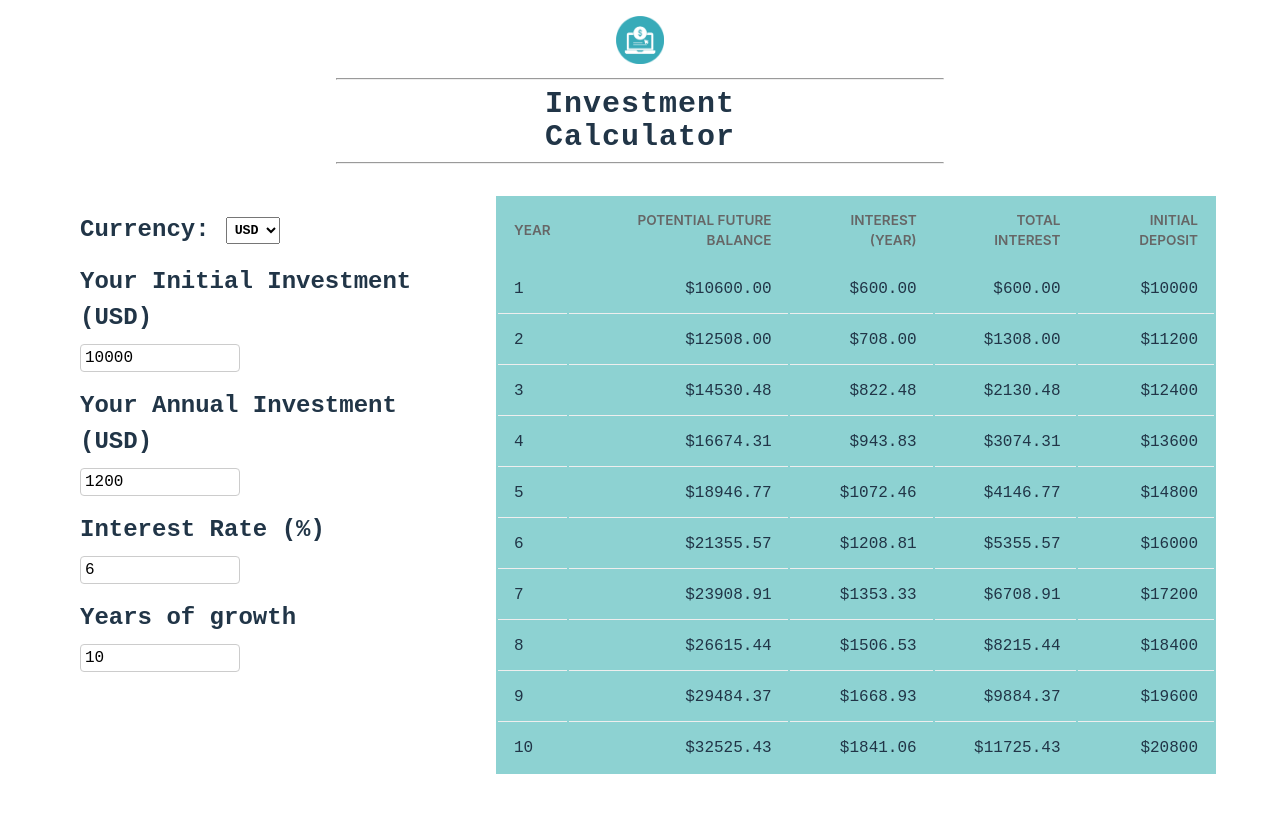
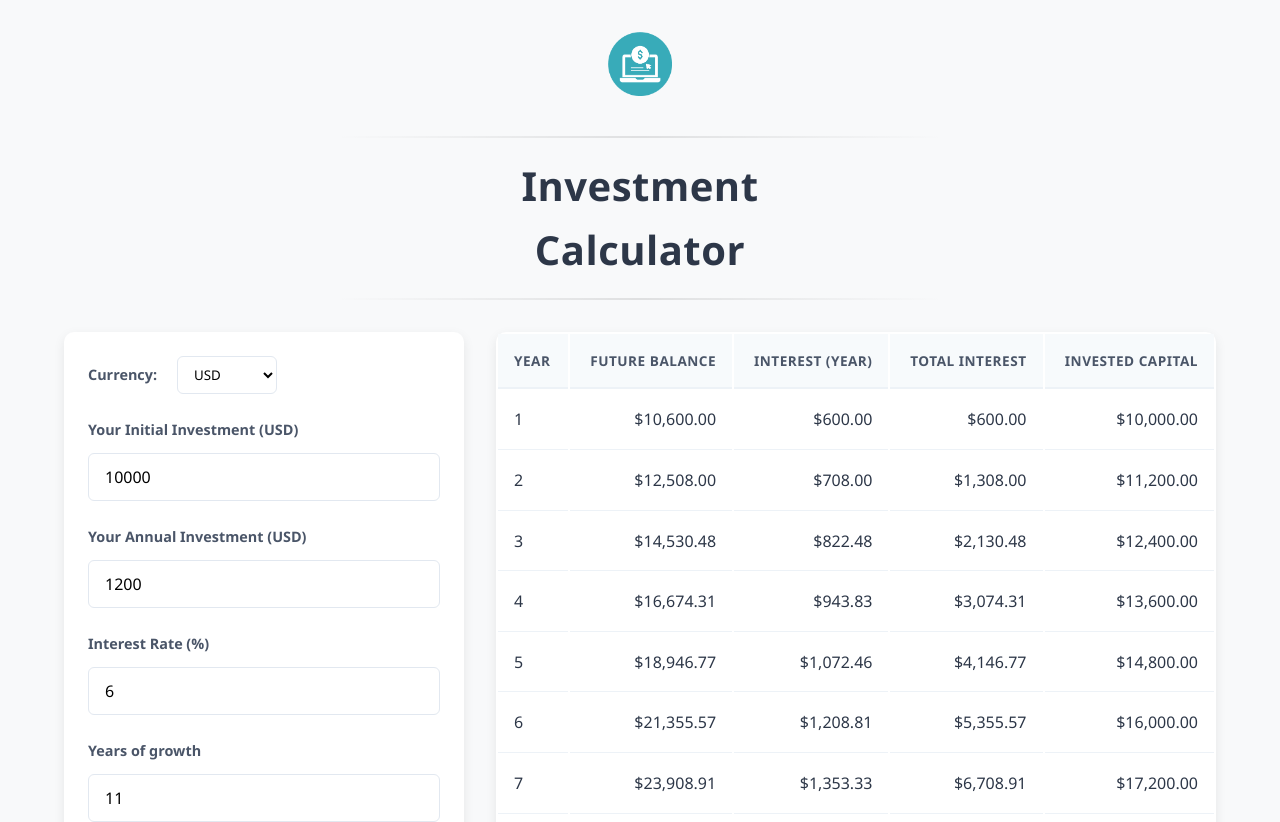
Before and after one commit to denichinv/investment_calculator, a React (Vite) app: page / in a window 1280 px wide. Shown: the top 822 px of the page. Before the commit the page ends 800 px from the top, so only its background shows below. Built offline with nearby package versions, Linux system fonts and the light colour scheme.

Commit message:
Improved styles for the app

```diff
--- a/src/App.css
+++ b/src/App.css
@@ -4,11 +4,17 @@
   padding: 0;
 }
 
+body {
+  background-color: #f8f9fa;
+  color: #212529;
+}
+
 .container {
   width: 95%;
   max-width: 1200px;
   margin: 0 auto;
-  padding-top: 1rem;
+  padding-top: 2rem;
+  padding-bottom: 3rem;
 }
 
 .calculator-container {
--- a/src/App.jsx
+++ b/src/App.jsx
@@ -13,7 +13,7 @@ function App() {
          initialInvestment: 10000,
          annualInvestment: 1200,
          expectedReturn: 6,
-         duration: 10,
+         duration: 11,
      });
 
      const [error, setError] = useState({
--- a/src/components/Header.jsx
+++ b/src/components/Header.jsx
@@ -1,4 +1,4 @@
-import React from 'react'
+
 import PropTypes from "prop-types"
 import "./header.css"
 
--- a/src/components/OutputData.jsx
+++ b/src/components/OutputData.jsx
@@ -17,29 +17,33 @@ const OutputData = ({userInput, currency}) => {
         case "GBP":
             currencySymbol = "£"
             break;
+    }
 
+    // Format numbers with commas for thousands
+    const formatNumber = (num) => {
+        return num.toFixed(2).replace(/\B(?=(\d{3})+(?!\d))/g, ",");
+    }
 
-    }
     return (
         <div>
             <table id='result'>
                 <thead>
                     <tr>
                         <th>Year</th>
-            <th>Potential Future Balance</th>
+                        <th>Future Balance</th>
                         <th>Interest (Year)</th>
                         <th>Total Interest</th>
-            <th>Initial deposit</th>
+                        <th>Invested Capital</th>
                     </tr>
                 </thead>
                 <tbody>
-        {resdata.map((yearData,index) => (
+                    {resdata.map((yearData, index) => (
                         <tr key={index}>
                             <td>{yearData.year}</td>
-        <td>{currencySymbol}{yearData.investmentValue.toFixed(2)}</td>
-        <td>{currencySymbol}{yearData.interest.toFixed(2)}</td>
-        <td>{currencySymbol}{yearData.totalInterest.toFixed(2)}</td>
-        <td>{currencySymbol}{yearData.totalInvested}</td>
+                            <td>{currencySymbol}{formatNumber(yearData.investmentValue)}</td>
+                            <td>{currencySymbol}{formatNumber(yearData.interest)}</td>
+                            <td>{currencySymbol}{formatNumber(yearData.totalInterest)}</td>
+                            <td>{currencySymbol}{formatNumber(yearData.totalInvested)}</td>
                         </tr>
                     ))}
                 </tbody>
--- a/src/components/header.css
+++ b/src/components/header.css
@@ -1,36 +1,40 @@
 #header {
   text-align: center;
   max-width: 40rem;
-  margin: 0 auto;
+  margin: 0 auto 2rem;
   padding: 0 1rem;
 }
 
 #header img {
-  width: 2.5rem;
-  height: 2.5rem;
+  width: 3.5rem;
+  height: 3.5rem;
+  margin-bottom: 1rem;
 }
 
 h1 {
-  font-family: monospace;
+  font-family: 'Segoe UI', Tahoma, Geneva, Verdana, sans-serif;
   margin: 0.5rem 0;
-  font-size: 24px;
-  letter-spacing: 1px;
-  font-weight: 800;
+  font-size: 2rem;
+  letter-spacing: 0.5px;
+  font-weight: 600;
   text-align: center;
+  color: #2d3748;
 }
 
 #header hr {
-  margin: 0.5rem 0;
+  margin: 1rem 0;
+  border: 0;
+  height: 2px;
+  background-image: linear-gradient(to right, rgba(0, 0, 0, 0), rgba(0, 0, 0, 0.1), rgba(0, 0, 0, 0));
 }
 
-/* Media query for tablets and larger */
 @media screen and (min-width: 768px) {
   #header img {
-    width: 3rem;
-    height: 3rem;
+    width: 4rem;
+    height: 4rem;
   }
 
   h1 {
-    font-size: 30px;
+    font-size: 2.5rem;
   }
 }
--- a/src/components/outputData.css
+++ b/src/components/outputData.css
@@ -1,5 +1,7 @@
 #result {
-  background-color: #8dd2d2;
+  background-color: white;
+  box-shadow: 0 4px 12px rgba(0, 0, 0, 0.08);
+  border-radius: 10px;
   width: 100%;
   overflow-x: auto;
 }
@@ -8,28 +10,31 @@
   width: 100%;
   border-collapse: collapse;
   border-spacing: 0;
-  min-width: 650px; /* Ensures the table doesn't get too compressed */
+  min-width: 650px;
 }
 
 #result thead tr {
-  border-bottom: 2px solid #ccc;
+  background-color: #f7fafc;
 }
 
 #result th {
-  color: #666;
-  font-size: 0.75rem;
+  color: #4a5568;
+  font-size: 0.8rem;
   font-weight: 600;
   text-transform: uppercase;
-  padding: 0.5rem;
+  padding: 1rem;
   text-align: right;
+  letter-spacing: 0.5px;
+  border-bottom: 2px solid #edf2f7;
 }
 
 #result td {
-  padding: 0.5rem;
+  padding: 1rem;
   text-align: right;
-  border-bottom: 1px solid #eee;
-  font-family: monospace;
+  border-bottom: 1px solid #edf2f7;
+  font-family: 'Segoe UI', Tahoma, Geneva, Verdana, sans-serif;
   font-size: 0.9rem;
+  color: #2d3748;
 }
 
 #result th:first-child,
@@ -38,11 +43,16 @@
 }
 
 #result tbody tr:hover {
-  background-color: #f5f5f5;
+  background-color: #f7fafc;
+}
+
+#result tbody tr:last-child {
+  font-weight: 600;
 }
 
 #result tbody tr:last-child td {
   border-bottom: none;
+  background-color: #f7fafc;
 }
 
 /* Media query for tablets and larger */
@@ -53,11 +63,9 @@
 
   #result th {
     font-size: 0.85rem;
-    padding: 0.75rem 1rem;
   }
 
   #result td {
-    padding: 0.75rem 1rem;
     font-size: 1rem;
   }
 }
--- a/src/components/userInput.css
+++ b/src/components/userInput.css
@@ -1,9 +1,11 @@
 #user-input {
-  background-color: hsla(0, 0%, 100%, 0.792);
-  font-family: monospace;
-  font-size: 1.2rem;
+  background-color: white;
+  box-shadow: 0 4px 12px rgba(0, 0, 0, 0.08);
+  border-radius: 10px;
+  font-family: 'Segoe UI', Tahoma, Geneva, Verdana, sans-serif;
+  font-size: 1rem;
   width: 100%;
-  padding: 1rem;
+  padding: 1.5rem;
   max-width: 100%;
 }
 
@@ -11,67 +13,87 @@
   display: flex;
   flex-direction: column;
   gap: 0.5rem;
-  margin-bottom: 1rem;
+  margin-bottom: 1.5rem;
 }
 
 .input-group label {
-  font-weight: bold;
+  font-weight: 600;
+  color: #4a5568;
+  font-size: 0.9rem;
+  margin-bottom: 0.25rem;
 }
 
 .input-group input {
   width: 100%;
-  padding: 0.5rem;
-  border: 1px solid #ccc;
-  border-radius: 4px;
+  padding: 0.75rem 1rem;
+  border: 1px solid #e2e8f0;
+  border-radius: 6px;
   font-size: 1rem;
-  font-family: monospace;
+  font-family: inherit;
+  transition: border-color 0.2s, box-shadow 0.2s;
+}
+
+.input-group input:focus {
+  outline: none;
+  border-color: #4299e1;
+  box-shadow: 0 0 0 3px rgba(66, 153, 225, 0.2);
 }
 
 .error {
-  color: red;
+  color: #e53e3e;
   font-size: 0.8rem;
   margin-top: 0.25rem;
 }
 
 .validation-error {
-  color: red;
-  font-weight: bold;
+  color: #e53e3e;
+  font-weight: 600;
   text-align: center;
   margin-top: 1rem;
+  padding: 0.75rem;
+  background-color: #fff5f5;
+  border-radius: 6px;
 }
 
 .currency-switcher {
-  margin-bottom: 1rem;
+  margin-bottom: 1.5rem;
   display: flex;
   align-items: center;
-  gap: 0.5rem;
+  gap: 0.75rem;
 }
 
 .currency-switcher label {
   margin-right: 0.5rem;
-  font-weight: bold;
+  font-weight: 600;
+  color: #4a5568;
+  font-size: 0.9rem;
 }
 
 .currency-switcher select {
-  padding: 8px;
-  font-weight: bold;
-  font-family: monospace;
+  padding: 0.5rem 0.75rem;
+  border: 1px solid #e2e8f0;
+  border-radius: 6px;
+  font-weight: 500;
+  font-family: inherit;
+  background-color: white;
+  min-width: 100px;
+  cursor: pointer;
 }
 
-.input-group input,
-.currency-switcher select {
-  padding: 0.25rem;
+.currency-switcher select:focus {
+  outline: none;
+  border-color: #4299e1;
+  box-shadow: 0 0 0 3px rgba(66, 153, 225, 0.2);
 }
 
 /* Media query for tablets and larger */
 @media screen and (min-width: 768px) {
   #user-input {
-    font-size: 1.5rem;
     width: 25rem;
     max-width: 30rem;
   }
 
   .input-group input {
-    width: 10rem;
+    width: 100%;
   }
 }
--- a/src/index.css
+++ b/src/index.css
@@ -1,81 +1,45 @@
-
 :root {
-  font-family: Inter, system-ui, Avenir, Helvetica, Arial, sans-serif;
-  line-height: 1.5;
+  font-family: 'Segoe UI', Tahoma, Geneva, Verdana, sans-serif;
+  line-height: 1.6;
   font-weight: 400;
-  color-scheme: light dark;
-  color: rgba(0, 0, 0, 0.87);
-  background-color: #fcfcfc;
+  color: #2d3748;
+  background-color: #f8f9fa;
   font-synthesis: none;
   text-rendering: optimizeLegibility;
   -webkit-font-smoothing: antialiased;
   -moz-osx-font-smoothing: grayscale;
 }
 
-@media (prefers-color-scheme: dark) {
-  :root {
-    color: rgba(255, 255, 255, 0.87);
-    background-color: #242424;
-  }
-
-  #user-input {
-    background-color: hsla(0, 0%, 20%, 0.8);
-    color: white;
-  }
-
-  #result {
-    background-color: #5a9090;
-  }
-
-  #result tbody tr:hover {
-    background-color: #4a8080;
-  }
+a {
+  font-weight: 500;
+  color: #3182ce;
+  text-decoration: inherit;
+  transition: color 0.2s;
 }
 
-
-
-a {
-  font-weight: 500;
-  color: #646cff;
-  text-decoration: inherit;
-}
 a:hover {
-  color: #535bf2;
-}
-
-h1 {
-  font-size: 3.2em;
-  line-height: 1.1;
+  color: #2c5282;
 }
 
 button {
-  border-radius: 8px;
+  border-radius: 6px;
   border: 1px solid transparent;
   padding: 0.6em 1.2em;
   font-size: 1em;
   font-weight: 500;
   font-family: inherit;
-  background-color: #1a1a1a;
+  background-color: #4299e1;
+  color: white;
   cursor: pointer;
-  transition: border-color 0.25s;
+  transition: background-color 0.2s;
 }
+
 button:hover {
-  border-color: #646cff;
+  background-color: #3182ce;
 }
+
 button:focus,
 button:focus-visible {
-  outline: 4px auto -webkit-focus-ring-color;
+  outline: none;
+  box-shadow: 0 0 0 3px rgba(66, 153, 225, 0.4);
 }
-
-@media (prefers-color-scheme: light) {
-  :root {
-    color: #213547;
-    background-color: #ffffff;
-  }
-  a:hover {
-    color: #747bff;
-  }
-  button {
-    background-color: #f9f9f9;
-  }
-}
```
Lines whose indentation alone changed are shown as unchanged.
